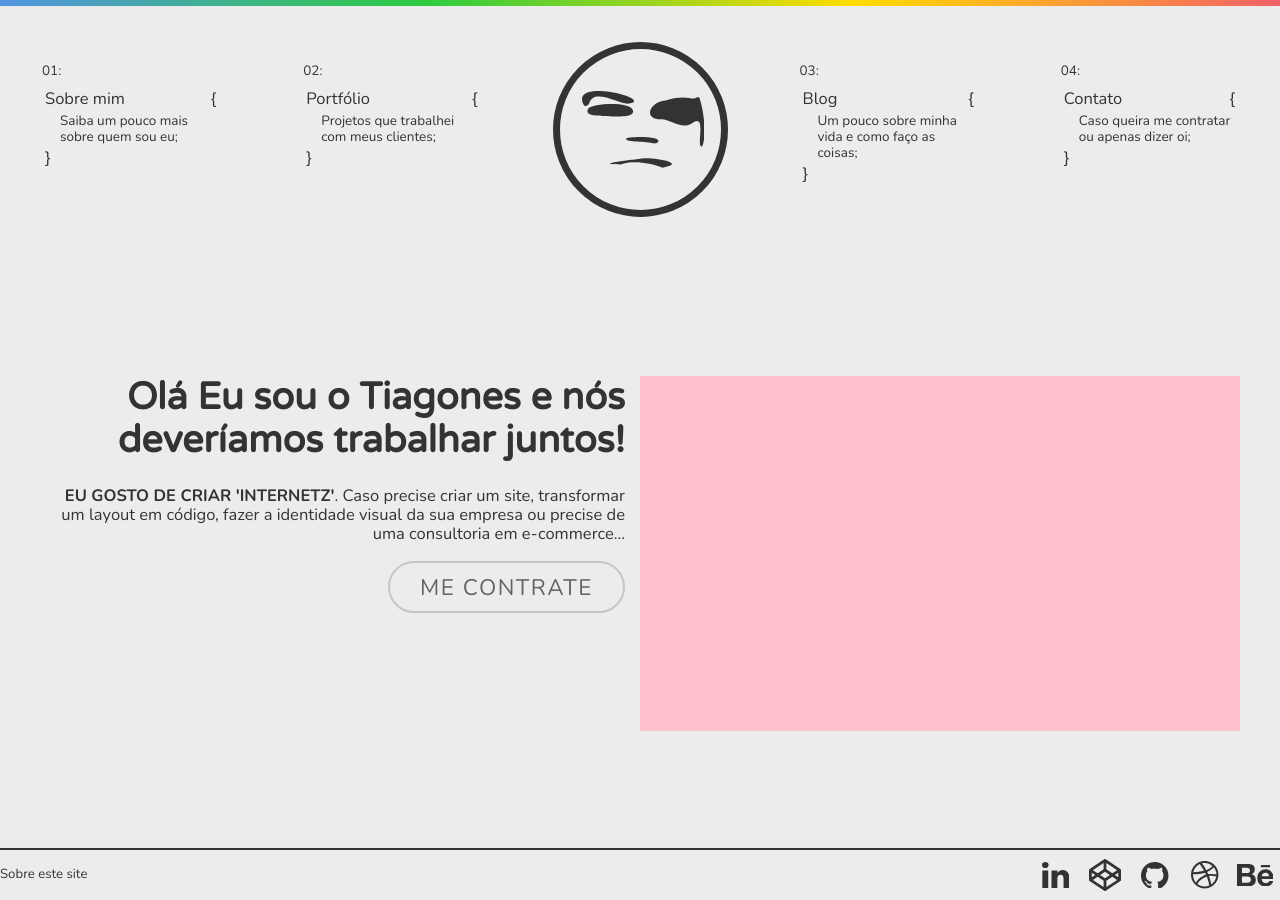
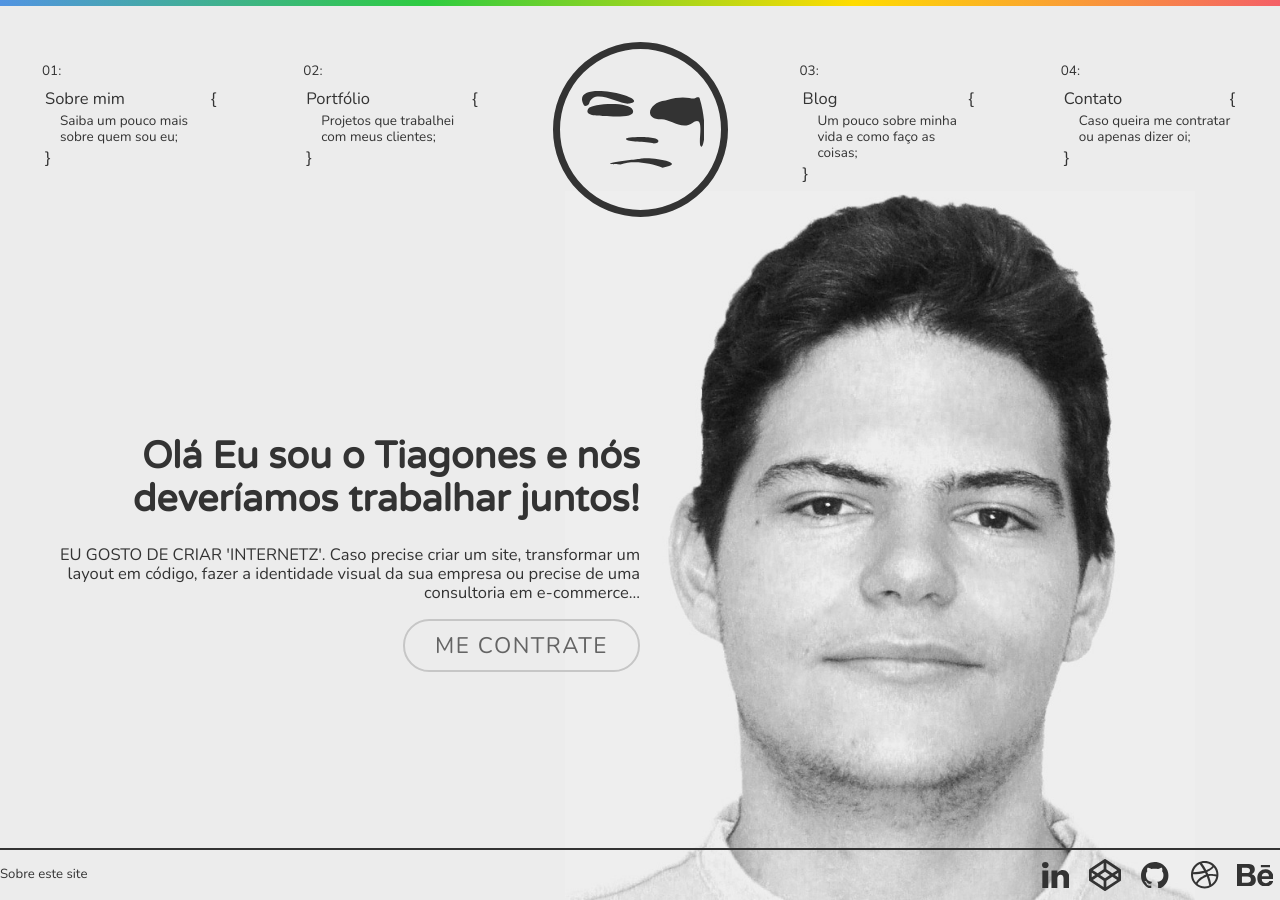
Before and after one commit to tiagones/tiagones.github.com, a Jekyll site: the page built from index.html, in a window 1280 px wide. Built offline with Jekyll 4.4.1, drawn with Linux system fonts in a browser that asks for light colours; Markdown is read by kramdown in place of the engine named in the settings.

Commit message:
Adjustments  for the landpage
- Fix the Bg position for all screens.
- Change the HTML tag for better SEO
- Fix the  typography weight for bold

```diff
--- a/_includes/landpage.html
+++ b/_includes/landpage.html
@@ -1 +1 @@
-<div class="container"><section class="column column-gutter column-1of2 hero-content"><h1>Olá Eu sou o Tiagones e nós deveríamos trabalhar juntos!</h1><p><strong>EU GOSTO DE CRIAR 'INTERNETZ'</strong>. Caso precise criar um site, transformar um layout em código, fazer a identidade visual da sua empresa ou precise de uma consultoria em e-commerce...</p><a href="#0" class="btn btn-cta btn-black">Me contrate</a></section><section class="column column-gutter column-1of2 hero-img"></section></div>
+<div class="container"><main class="column column-gutter column-1of2 hero-content"><h1>Olá Eu sou o Tiagones e nós deveríamos trabalhar juntos!</h1><p><strong>EU GOSTO DE CRIAR 'INTERNETZ'</strong>. Caso precise criar um site, transformar um layout em código, fazer a identidade visual da sua empresa ou precise de uma consultoria em e-commerce...</p><a href="#0" class="btn btn-cta btn-black">Me contrate</a></main></div>
--- a/_jadefiles/landpage.jade
+++ b/_jadefiles/landpage.jade
@@ -1,8 +1,6 @@
 .container
-  section.column.column-gutter.column-1of2.hero-content
+  main.column.column-gutter.column-1of2.hero-content
     h1 Olá Eu sou o Tiagones e nós deveríamos trabalhar juntos!
     p.
       #[strong #{"Eu gosto de criar 'Internetz'".toUpperCase()}]. Caso precise criar um site, transformar um layout em código, fazer a identidade visual da sua empresa ou precise de uma consultoria em e-commerce...
     a(href="#0").btn.btn-cta.btn-black Me contrate
-
-  section.column.column-gutter.column-1of2.hero-img
--- a/assets/_src/sass/_basics/_fonts.scss
+++ b/assets/_src/sass/_basics/_fonts.scss
@@ -1 +1 @@
-@import url('//fonts.googleapis.com/css?family=Varela+Round|Nunito:300,700');
+@import url('//fonts.googleapis.com/css?family=Varela+Round|Nunito:300,400');
--- a/assets/_src/sass/_basics/_typography.sass
+++ b/assets/_src/sass/_basics/_typography.sass
@@ -45,7 +45,7 @@ p
 
 strong,
 b
-  font-weight: 700
+  font-weight: 400
 
 hr
   border: 0
--- a/assets/css/main.css
+++ b/assets/css/main.css
@@ -3,7 +3,7 @@
  * 1. Change the default font family in all browsers (opinionated).
  * 2. Prevent adjustments of font size after orientation changes in IE and iOS.
  */
-@import url("//fonts.googleapis.com/css?family=Varela+Round|Nunito:300,700");
+@import url("//fonts.googleapis.com/css?family=Varela+Round|Nunito:300,400");
 html {
   font-family: sans-serif;
   /* 1 */
@@ -468,7 +468,7 @@ p span {
 
 strong,
 b {
-  font-weight: 700; }
+  font-weight: 400; }
 
 hr {
   border: 0;
@@ -938,12 +938,10 @@ img {
   border-radius: 50%; }
 
 #landpage {
-  -ms-flex-line-pack: stretch;
-      align-content: stretch;
-  -ms-flex-align: stretch;
-      align-items: stretch;
+  -ms-flex-align: center;
+      align-items: center;
+  background-image: url("/assets/img/bg-landpage.jpg");
   background-repeat: no-repeat;
-  background-size: cover;
   display: -ms-flexbox;
   display: flex;
   -ms-flex-wrap: wrap;
@@ -951,42 +949,35 @@ img {
   height: 100vh;
   -ms-flex-pack: distribute;
       justify-content: space-around; }
-  @media (max-width: 767px) {
+  @media (max-width: 360px) {
     #landpage {
-      background-image: url("/assets/img/bg-landpage.jpg");
       background-position: center bottom;
       background-size: contain; } }
+  @media (min-width: 361px) and (max-width: 767px) {
+    #landpage {
+      background-position: center bottom;
+      background-size: calc(100vh - 20rem); } }
   @media (min-width: 768px) {
     #landpage {
-      background-position: 175px 80px; } }
+      background-position: calc(50vw - 5rem) bottom;
+      background-size: calc(100vh - 16rem); } }
   @media (min-width: 992px) {
     #landpage {
-      background-position: 375px 80px; } }
-  @media (min-width: 1200px) {
-    #landpage {
-      background-position: 575px 80px; } }
-  @media (min-width: 1650px) {
-    #landpage {
-      background-position: 775px 80px; } }
+      background-size: calc(100vh - 18rem); } }
   #landpage .site-header {
     -ms-flex-item-align: start;
         align-self: flex-start;
     -ms-flex-preferred-size: 100%;
         flex-basis: 100%;
     margin-bottom: 0; }
-  #landpage .container {
-    -ms-flex-align: stretch;
-        align-items: stretch; }
-    @media (max-width: 767px) {
-      #landpage .container .hero-content {
-        text-align: center; } }
-    @media (min-width: 768px) {
-      #landpage .container .hero-content {
-        text-align: right; } }
-    #landpage .container .hero-content h1 {
-      margin-top: 0; }
-    #landpage .container .hero-img {
-      background-color: pink; }
+  @media (max-width: 767px) {
+    #landpage .hero-content {
+      text-align: center; } }
+  @media (min-width: 768px) {
+    #landpage .hero-content {
+      text-align: right; } }
+  #landpage .hero-content h1 {
+    margin-top: 0; }
   #landpage .site-footer {
     -ms-flex-item-align: end;
         align-self: flex-end;
```
Also changed, not shown: assets/_src/sass/_pages/_landpage.sass (+19 -28 lines).
